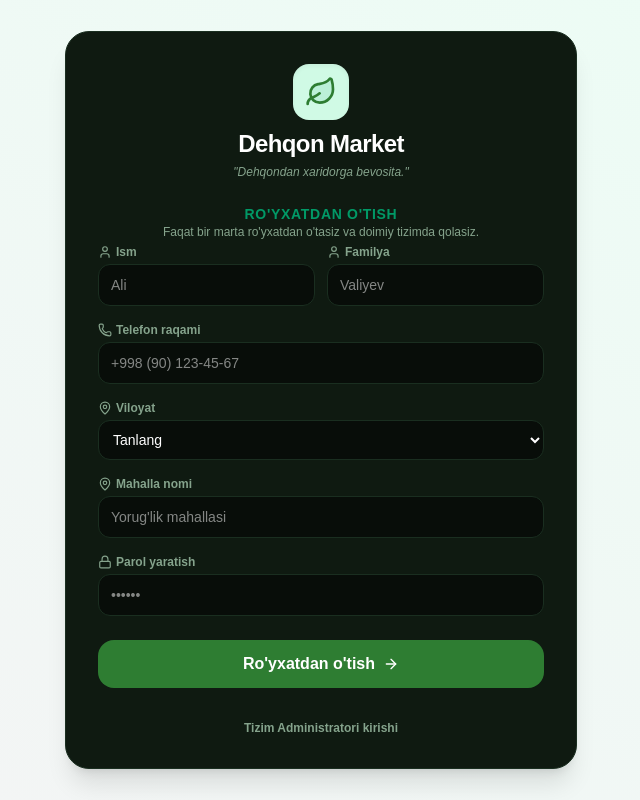
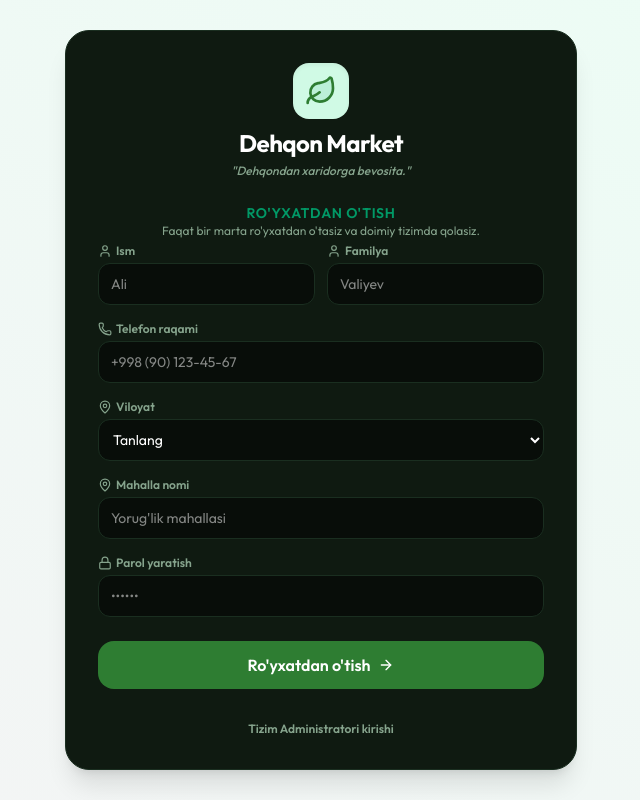
Before and after one commit to sayfulloh-001/alhamdulillah, a React (Vite) app in the folder client/: page / in a window 1280 px wide. Shown: the whole page, without its empty margins (319-959 px from the left). Built offline with nearby package versions, Linux system fonts and the light colour scheme.

Commit message:
style: resolve CSS import order and keyframe rules for clean production builds

```diff
--- a/client/src/index.css
+++ b/client/src/index.css
@@ -1,5 +1,5 @@
+@import url('https://fonts.googleapis.com/css2?family=Outfit:wght@300;400;500;600;700;800&display=swap');
 @import "tailwindcss";
-@import url('https://fonts.googleapis.com/css2?family=Outfit:wght@300;400;500;600;700;800&display=swap');
 
 @theme {
   --font-sans: 'Outfit', sans-serif;
@@ -80,7 +80,6 @@ body {
   }
 }
 
-.dark .skeleton {
 @keyframes skeleton-loading-dark {
   0% {
     background-color: rgba(245, 245, 245, 0.04);
@@ -92,6 +91,8 @@ body {
     background-color: rgba(245, 245, 245, 0.04);
   }
 }
+
+.dark .skeleton {
   animation: skeleton-loading-dark 1.5s infinite ease-in-out;
 }
 
```
Lines whose indentation alone changed are shown as unchanged.
